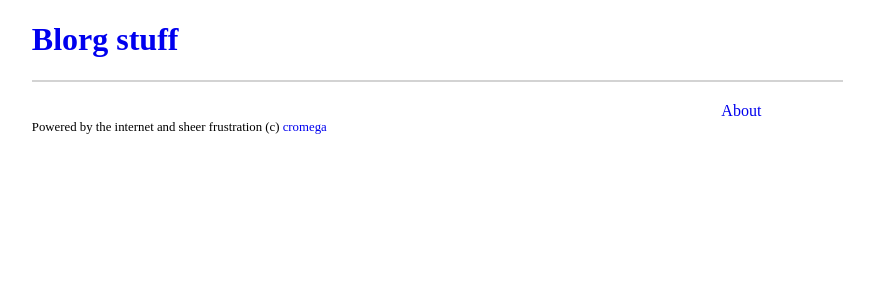
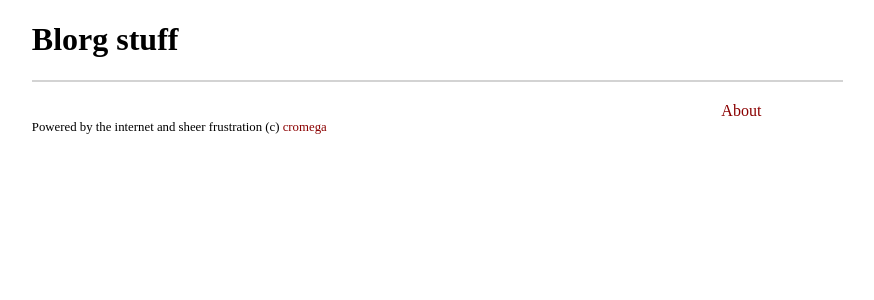
Before and after one commit to cromega/blorg, a Jekyll site: the page built from index.html, in a window 1280 px wide. Shown: the top 300 px of the page, without its empty margins (173-1047 px from the left). Built offline with Jekyll 4.4.1, drawn with Linux system fonts in a browser that asks for light colours.

Commit message:
make links dark red

```diff
--- a/css/blorg.scss
+++ b/css/blorg.scss
@@ -12,10 +12,19 @@ body {
 header {
   border-bottom: 2px solid lightgray;
   margin-bottom: 20px;
+
+  a, a:hover {
+    color: black;
+  }
 }
 
 a {
   text-decoration: none;
+  color: darkred;
+}
+
+a:hover {
+  color: red;
 }
 
 #content {
```
